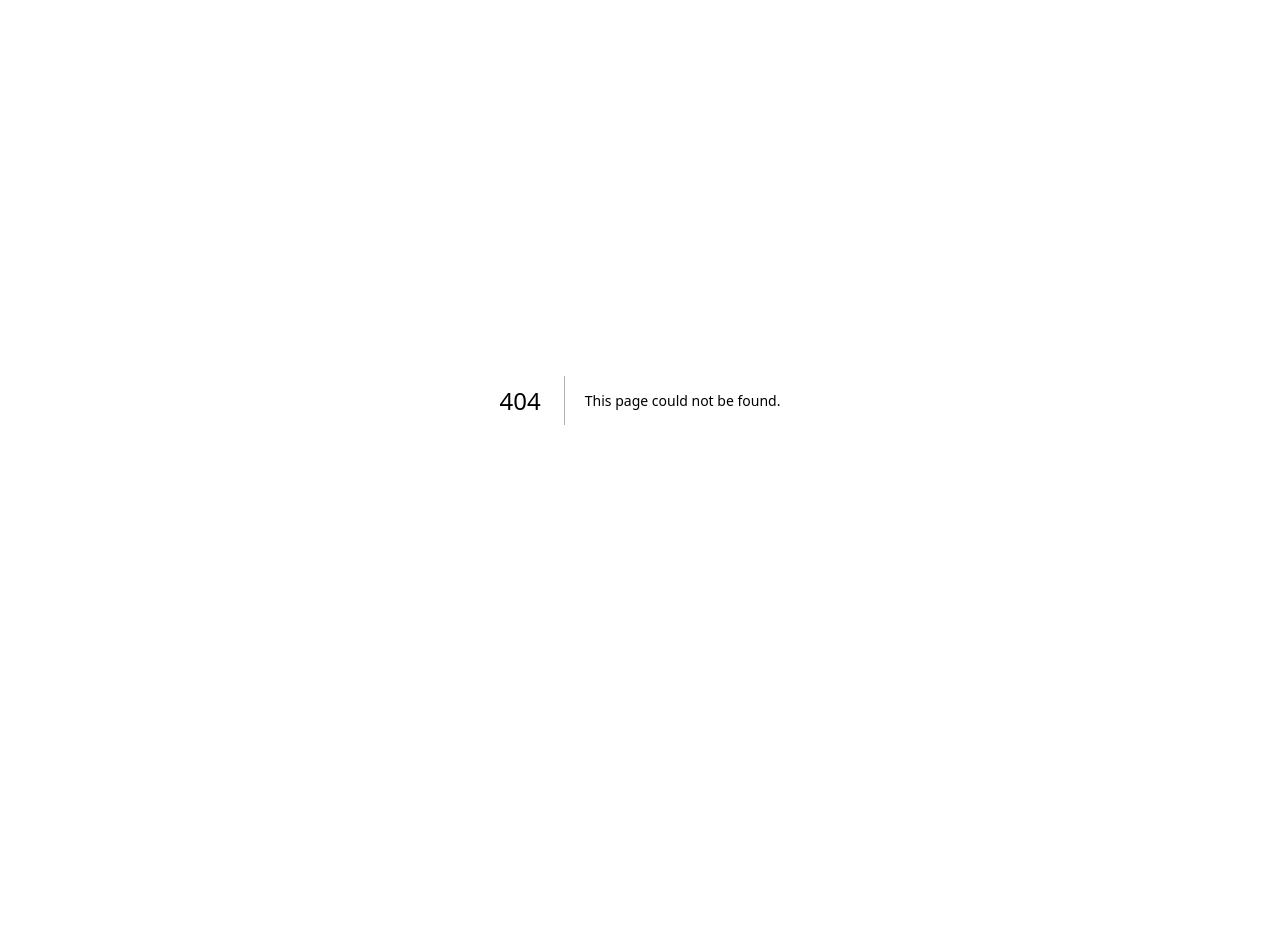
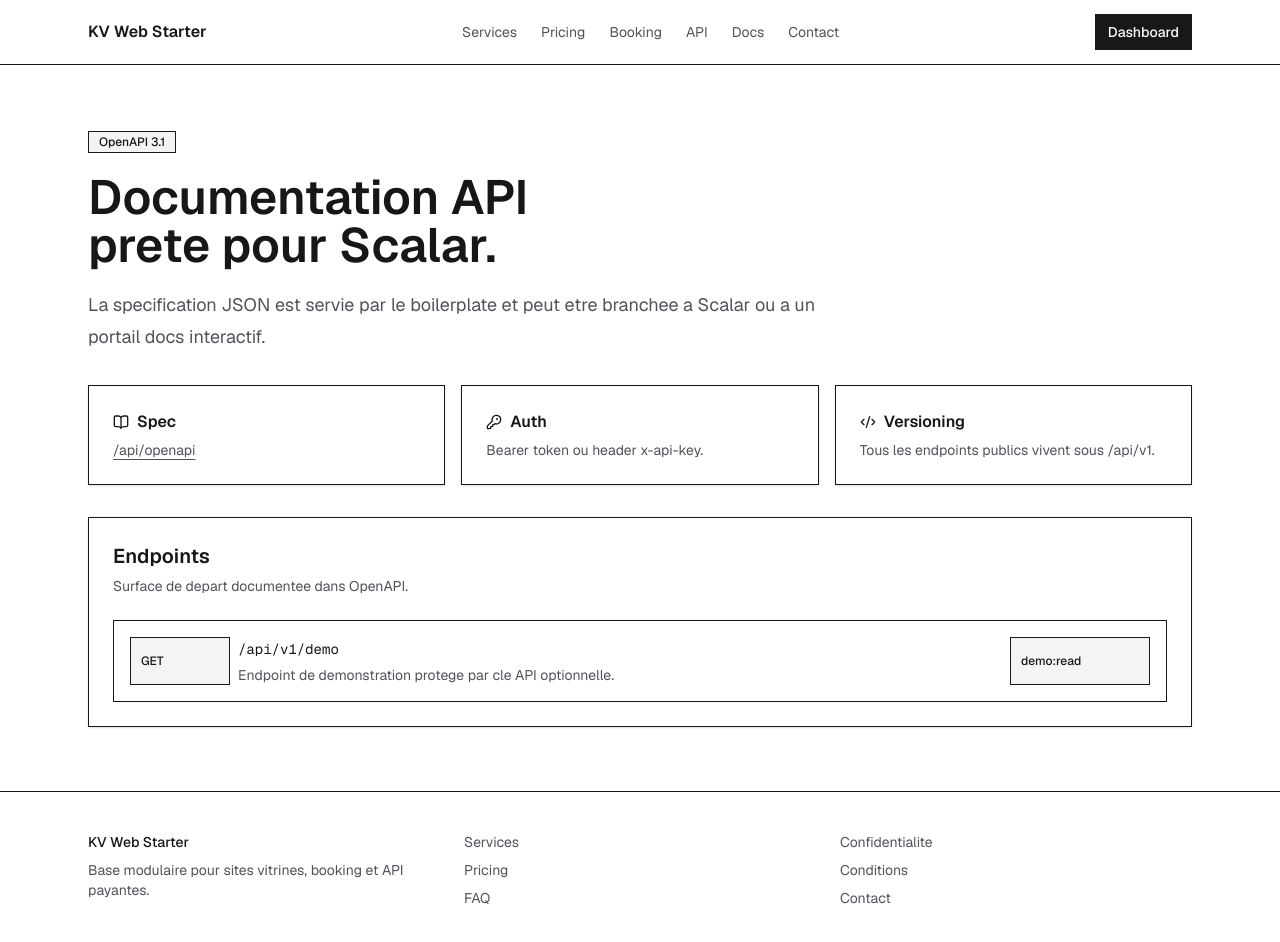
Before and after one commit to kurtisv/kv-web-starter, a Next.js app in the folder apps/web/: page /docs in a window 1280 px wide. Before the commit this address had no page. Shown: the top 942 px of the page. Before the commit the page ends 800 px from the top, so only its background shows below. Built offline with nearby package versions, Linux system fonts and the light colour scheme.

Commit message:
Add OpenAPI docs foundation

```diff
--- /dev/null
+++ b/apps/web/src/app/api/openapi/route.ts
@@ -0,0 +1,64 @@
+import { NextResponse } from "next/server";
+
+export function GET() {
+  return NextResponse.json({
+    openapi: "3.1.0",
+    info: {
+      title: "KV Web Starter API",
+      version: "0.1.0",
+      description: "Starter API surface for paid API products.",
+    },
+    servers: [{ url: "/api/v1" }],
+    paths: {
+      "/demo": {
+        get: {
+          summary: "Demo endpoint",
+          security: [{ ApiKeyAuth: [] }, { BearerAuth: [] }],
+          responses: {
+            "200": {
+              description: "Demo response",
+              content: {
+                "application/json": {
+                  schema: {
+                    type: "object",
+                    properties: {
+                      data: {
+                        type: "object",
+                        properties: {
+                          message: { type: "string" },
+                          authenticatedAs: { type: "string" },
+                          scopes: {
+                            type: "array",
+                            items: { type: "string" },
+                          },
+                          source: { type: "string", enum: ["demo", "database"] },
+                        },
+                        required: ["message", "authenticatedAs", "scopes", "source"],
+                      },
+                    },
+                    required: ["data"],
+                  },
+                },
+              },
+            },
+            "401": { description: "Missing or invalid API key" },
+            "403": { description: "Insufficient scope" },
+          },
+        },
+      },
+    },
+    components: {
+      securitySchemes: {
+        ApiKeyAuth: {
+          type: "apiKey",
+          in: "header",
+          name: "x-api-key",
+        },
+        BearerAuth: {
+          type: "http",
+          scheme: "bearer",
+        },
+      },
+    },
+  });
+}
--- /dev/null
+++ b/apps/web/src/app/docs/page.tsx
@@ -0,0 +1,89 @@
+import { BookOpen, Code2, KeyRound } from "lucide-react";
+import Link from "next/link";
+
+import { MarketingPageShell } from "@/components/marketing/page-shell";
+import { Badge } from "@/components/ui/badge";
+import { Card, CardContent, CardDescription, CardHeader, CardTitle } from "@/components/ui/card";
+
+const endpoints = [
+  {
+    method: "GET",
+    path: "/api/v1/demo",
+    scope: "demo:read",
+    description: "Endpoint de demonstration protege par cle API optionnelle.",
+  },
+];
+
+export default function DocsPage() {
+  return (
+    <MarketingPageShell>
+      <main>
+        <section className="mx-auto grid w-full max-w-6xl gap-8 px-6 py-16">
+          <div className="max-w-3xl">
+            <Badge>OpenAPI 3.1</Badge>
+            <h1 className="mt-5 text-4xl font-semibold tracking-normal text-balance sm:text-5xl">
+              Documentation API prete pour Scalar.
+            </h1>
+            <p className="mt-5 text-lg leading-8 text-muted-foreground">
+              La specification JSON est servie par le boilerplate et peut etre
+              branchee a Scalar ou a un portail docs interactif.
+            </p>
+          </div>
+
+          <section className="grid gap-4 md:grid-cols-3">
+            <Card>
+              <CardHeader>
+                <CardTitle className="flex items-center gap-2 text-base">
+                  <BookOpen className="size-4" />
+                  Spec
+                </CardTitle>
+                <CardDescription>
+                  <Link href="/api/openapi" className="underline underline-offset-4">
+                    /api/openapi
+                  </Link>
+                </CardDescription>
+              </CardHeader>
+            </Card>
+            <Card>
+              <CardHeader>
+                <CardTitle className="flex items-center gap-2 text-base">
+                  <KeyRound className="size-4" />
+                  Auth
+                </CardTitle>
+                <CardDescription>Bearer token ou header x-api-key.</CardDescription>
+              </CardHeader>
+            </Card>
+            <Card>
+              <CardHeader>
+                <CardTitle className="flex items-center gap-2 text-base">
+                  <Code2 className="size-4" />
+                  Versioning
+                </CardTitle>
+                <CardDescription>Tous les endpoints publics vivent sous /api/v1.</CardDescription>
+              </CardHeader>
+            </Card>
+          </section>
+
+          <Card>
+            <CardHeader>
+              <CardTitle>Endpoints</CardTitle>
+              <CardDescription>Surface de depart documentee dans OpenAPI.</CardDescription>
+            </CardHeader>
+            <CardContent className="grid gap-3">
+              {endpoints.map((endpoint) => (
+                <div key={endpoint.path} className="grid gap-2 border p-4 md:grid-cols-[100px_1fr_140px]">
+                  <Badge>{endpoint.method}</Badge>
+                  <div>
+                    <code className="text-sm">{endpoint.path}</code>
+                    <p className="mt-1 text-sm text-muted-foreground">{endpoint.description}</p>
+                  </div>
+                  <Badge>{endpoint.scope}</Badge>
+                </div>
+              ))}
+            </CardContent>
+          </Card>
+        </section>
+      </main>
+    </MarketingPageShell>
+  );
+}
--- a/apps/web/src/app/sitemap.ts
+++ b/apps/web/src/app/sitemap.ts
@@ -11,6 +11,7 @@ const routes = [
   "/testimonials",
   "/booking",
   "/developers",
+  "/docs",
   "/privacy",
   "/terms",
 ];
--- a/apps/web/src/components/marketing/navbar.tsx
+++ b/apps/web/src/components/marketing/navbar.tsx
@@ -7,6 +7,7 @@ const navItems = [
   { href: "/pricing", label: "Pricing" },
   { href: "/booking", label: "Booking" },
   { href: "/developers", label: "API" },
+  { href: "/docs", label: "Docs" },
   { href: "/contact", label: "Contact" },
 ];
 
```
